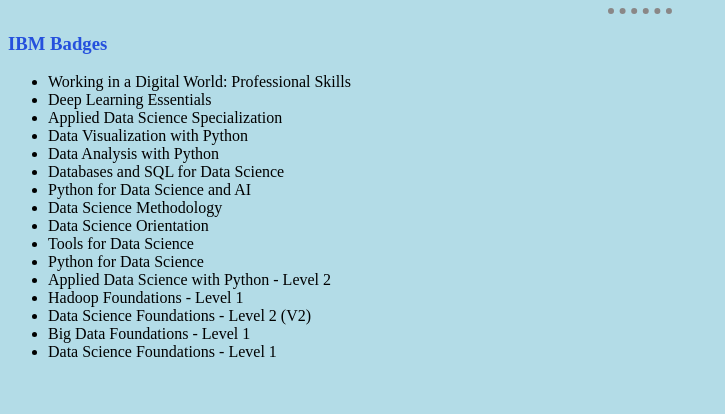
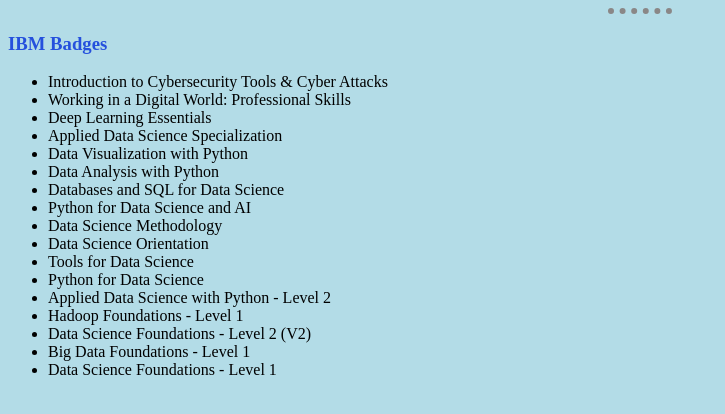
Before and after one commit to LMarcos56/cv, a plain HTML site: page hobbies.html in a window 1280 px wide. Shown: the whole page, without its empty margins (0-725 px from the left). Drawn offline with Linux system fonts and the light colour scheme.

Commit message:
Add other skill
Introduction to Cybersecurity Tools & Cyber Attacks

```diff
--- a/hobbies.html
+++ b/hobbies.html
@@ -9,6 +9,7 @@
 <hr>
 <h3>IBM Badges</h3>
 <ul>
+    <li>Introduction to Cybersecurity Tools & Cyber Attacks</li>
     <li>Working in a Digital World: Professional Skills</li>
     <li>Deep Learning Essentials</li>
     <li>Applied Data Science Specialization</li>
```
